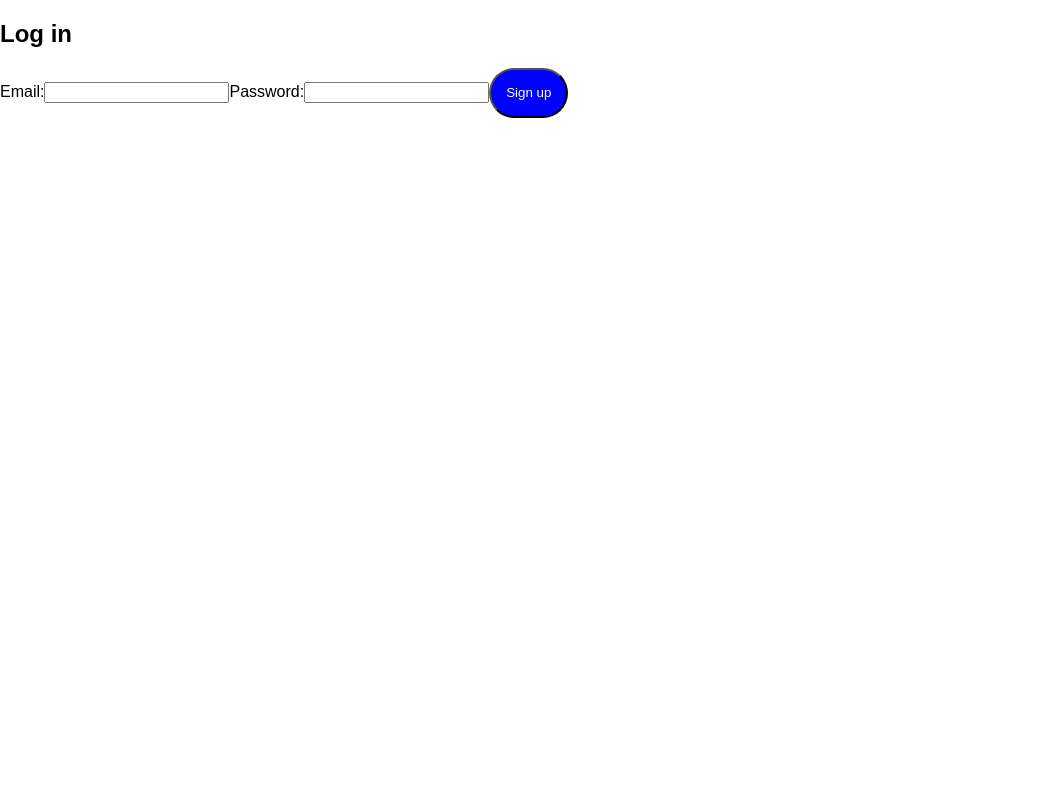
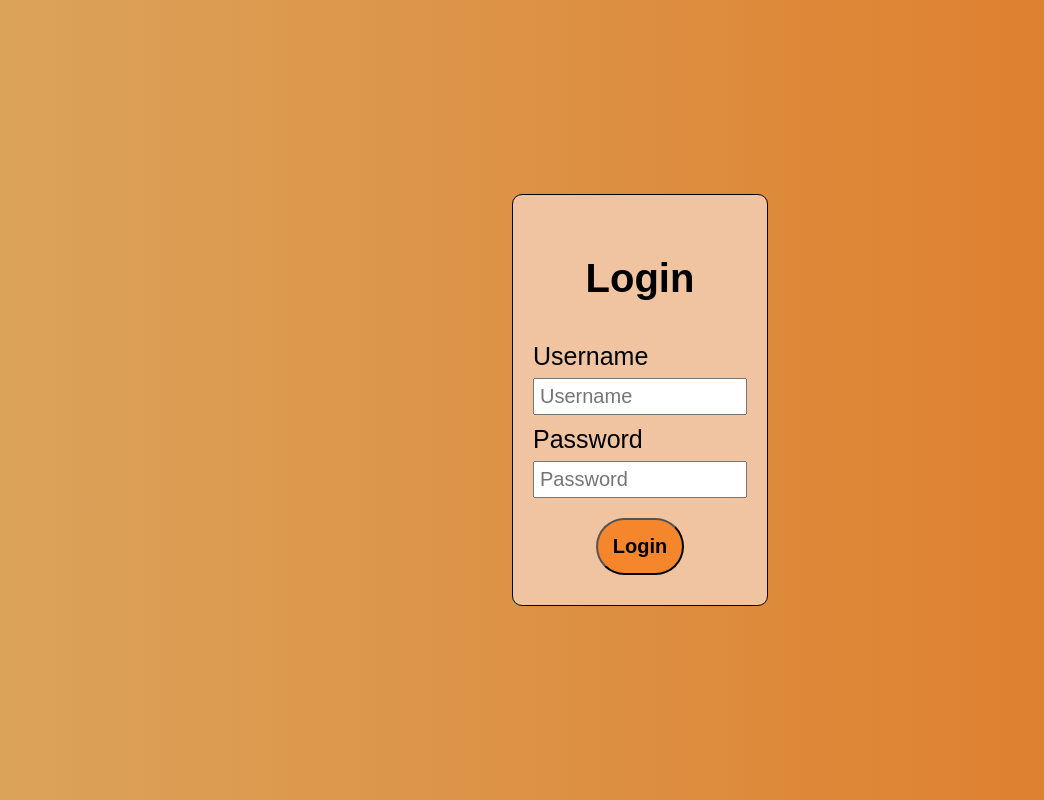
Before and after one commit to allelin/Fake-StackOverflow, a React (Create React App) app in the folder client/: page / in a window 1280 px wide. Both pictures are taken after a click on the button "Login". Shown: the whole page, without its empty margins (0-1044 px from the left). Built offline with nearby package versions, Linux system fonts and the light colour scheme.

Commit message:
login css

```diff
--- a/client/src/components/Main/login.js
+++ b/client/src/components/Main/login.js
@@ -2,18 +2,15 @@
 
 export default function Login(props) {
     return (
-        <form className="login-container" onSubmit={props.handleSubmit}>
-
-            <h1>Log in</h1>
-            <label className = "login-label">
-                Email:
-                <input type="email" name="email"  />
-            </label>
-            <label className = "login-label">
-                Password:
-                <input type="password" name="password"  />
-            </label>
-            <button className = "login-button" type="submit">Sign up</button>
-        </form>
+        <div className="login-container">
+            <form className="login">
+                <h1>Login</h1>
+                <label className="login-field">Username</label>
+                <input type="email" className="login-input" placeholder="Username" />
+                <label className="login-field">Password</label>
+                <input type="password" className="login-input" placeholder="Password" />
+                <button id="login-submit" type="submit">Login</button>
+            </form>
+        </div>
     )
 }
--- a/client/src/stylesheets/App.css
+++ b/client/src/stylesheets/App.css
@@ -483,3 +483,49 @@ button, #post_question_button, #post_answer_button{
 	padding: 5px;
 	margin-bottom: 10px;
 }
+
+.login-container {
+	display: flex;
+	height: 100vh;
+	background: linear-gradient(to right, rgb(219, 163, 90), rgb(223, 121, 38));
+}
+
+
+
+.login {
+	text-align: center;
+	margin-top: 15%;
+	display: flex;
+	flex-direction: column;
+	margin: auto;
+	border: 1px solid black;
+	border-radius: 10px;
+	background-color: rgb(240, 196, 161);
+	padding: 20px;
+	width: 20%;
+}
+
+.login h1 {
+	font-size: 40px;
+	padding: 8px;
+}
+#login-submit {
+	font-size: 20px;
+	margin: 10px;
+	min-width: none;;
+	background-color: rgb(245, 134, 43);
+	color: black;
+	font-weight: bold;
+}
+
+.login-field {
+	text-align: left;
+	font-size: 25px;
+	margin-bottom: 7px;
+}
+
+.login-input {
+	font-size: 20px;
+	padding: 5px;
+	margin-bottom: 10px;
+}
```
Also changed, not shown: client/src/components/Main/signup.js (+0 -30 lines).
